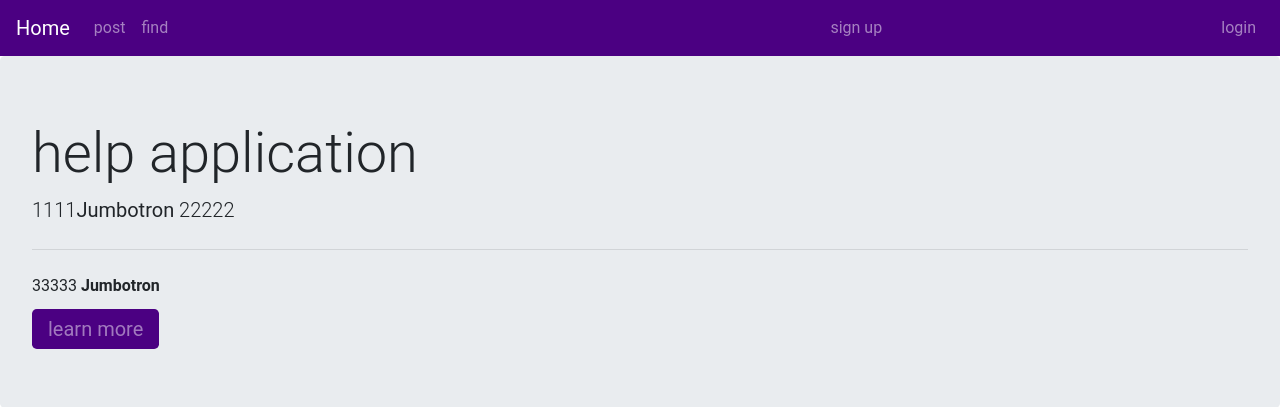
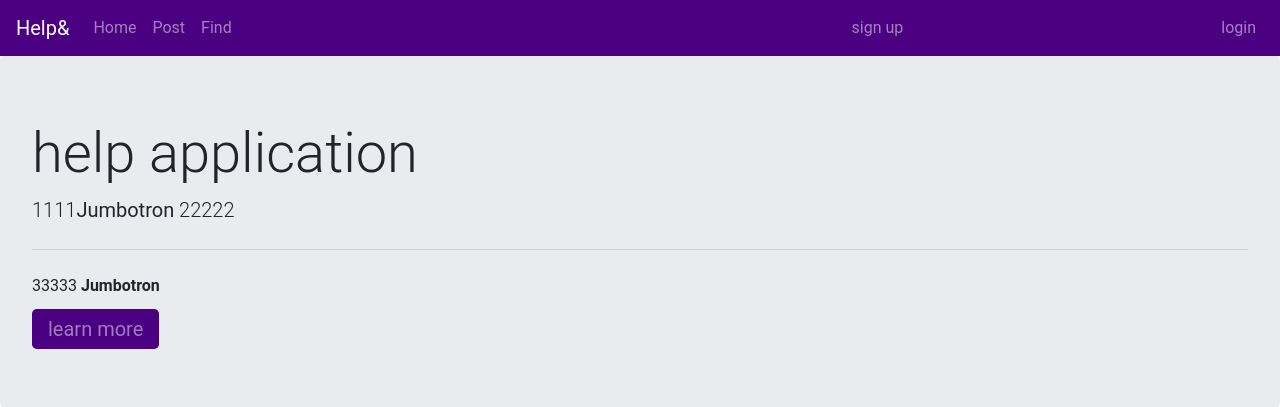
Before and after one commit to Dynamite1847/help_application, a Flask app: page / in a window 1280 px wide. Shown: the top 407 px of the page. Run offline with Flask 2, Linux system fonts and the light colour scheme; some libraries are stand-ins or nearby versions.

Commit message:
adding a home button

```diff
--- a/templates/template.html
+++ b/templates/template.html
@@ -25,20 +25,25 @@
   <!-- navigation bar -->
   <nav class="navbar navbar-expand navbar-dark bg-dirty-purple">
     <!-- changes here nov.10 3:31-->
-  <a class="navbar-brand" href="/">Home</a>
-
+  <a class="navbar-brand" href="/">Help&</a>
   <button class="navbar-toggler" type="button" data-toggle="collapse" data-target="#navbarSupportedContent" aria-controls="navbarSupportedContent" aria-expanded="false" aria-label="Toggle navigation">
     <span class="navbar-toggler-icon"></span>
   </button>
 
   <div class="collapse navbar-collapse" id="navbarSupportedContent">
     <ul class="navbar-nav mr-auto">
+      <li class = "nav-item">
+	      <a class="nav-link" href="/">Home</span></a>
+      </li>
+
       <li class="nav-item">
-        <a class="nav-link" href="/start">post</span></a>
+        <a class="nav-link" href="/start">Post</span></a>
+       </li>
+
+      <li class="nav-item">
+	      <a class="nav-link" href="#">Find</span></a>
       </li>
-      <li class="nav-item">
-        <a class="nav-link" href="#">find</a>
-      </li>
+
       {% if current_user.is_authenticated %}
       <li class="nav-item">
         <a class="nav-link" href="#">check my post</a>
```
